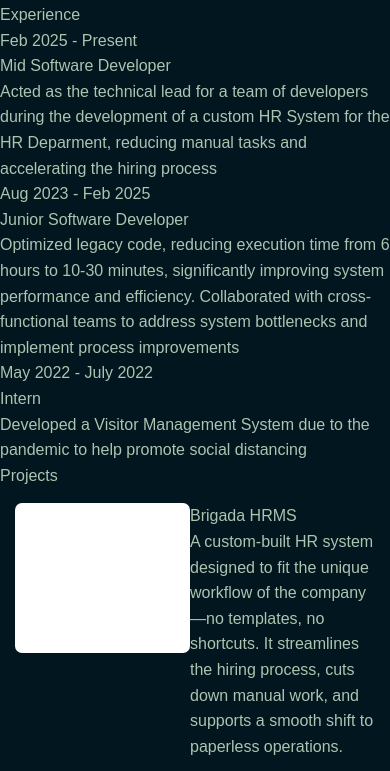
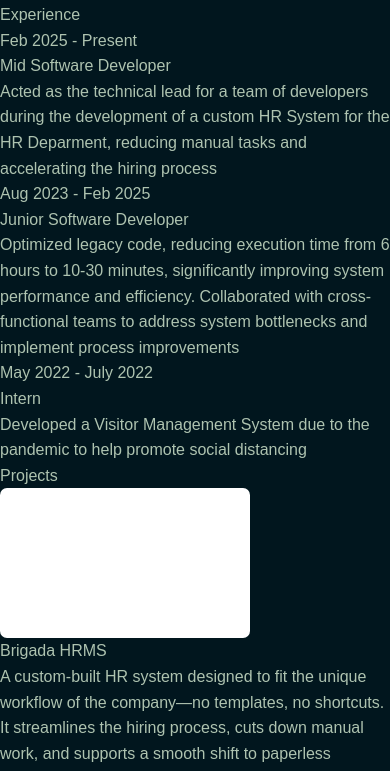
Before and after one commit to keithagreda/kagreda, a Next.js app in the folder keithagreda/: page / in a window 390 px wide. Shown: the part 707-1478 px from the top of the page. Built offline with nearby package versions, Linux system fonts and the light colour scheme.

Commit message:
fixed mobile ui

```diff
--- a/keithagreda/src/app/about/page.tsx
+++ b/keithagreda/src/app/about/page.tsx
@@ -2,7 +2,7 @@ import React from "react";
 
 const page = () => {
   return (
-    <div style={{ cursor: "default" }}>
+    <div style={{ cursor: "default" }} className="text-justify md:text-left">
       <p>
         I’m <span className="highlight">Keith Agreda</span>, a{" "}
         <span className="highlight">full-stack web developer</span> who enjoys
--- a/keithagreda/src/app/components/ExperienceCard.tsx
+++ b/keithagreda/src/app/components/ExperienceCard.tsx
@@ -10,12 +10,12 @@ const ExperienceCard: React.FC<Experience> = ({
   return (
     <>
       <div className="hover:backdrop-blur-md hover:bg-[#042f42]/70 transition-all duration-300  rounded-lg hover:shadow-lg">
-        <div className={`${style.card} px-2 md:px-12 py-6 `}>
+        <div className={`${style.card} px-1  py-5 `}>
           <div className="text-sm">{tenure}</div>
           <div className={`${style.highlightTitle} text-base font-semibold`}>
             {name}
           </div>
-          <div className="text-left">
+          <div className="text-justify md:text-left">
             <p>{description}</p>
           </div>
         </div>
--- a/keithagreda/src/app/components/ProjectCard.module.css
+++ b/keithagreda/src/app/components/ProjectCard.module.css
@@ -1,15 +1,11 @@
 .projectImg {
-  width: 175px;
+  width: 250px;
   height: 150px;
   background-color: var(--white);
   border-radius: 7px;
 }
 
 .card {
-  display: flex;
-  flex-direction: row;
-  padding: 15px 15px;
-
   transition: background-color 0.3s ease, color 0.3s ease, transform 0.3s ease,
     box-shadow 0.3s ease;
   cursor: default;
--- a/keithagreda/src/app/components/ProjectCard.tsx
+++ b/keithagreda/src/app/components/ProjectCard.tsx
@@ -14,17 +14,17 @@ const ProjectCard: React.FC<ProjectDto> = ({
 }) => {
   return (
     <div
-      className={`${style.card} gap-4 hover:backdrop-blur-md hover:bg-[#042f42]/70 transition-all duration-300  rounded-lg hover:shadow-lg`}
+      className={`${style.card} pt-4 md:py-5 md:px-1 flex flex-col lg:flex-row gap-4 hover:backdrop-blur-md hover:bg-[#042f42]/70 transition-all duration-300  rounded-lg hover:shadow-lg`}
     >
       {/* image div */}
-      <div className="text-sm">
+      <div className="text-sm ">
         <div className={`${style.projectImg}`}> </div>
       </div>
       <div className="flex flex-col">
         <div className={`${style.highlightTitle} text-base font-semibold`}>
           {title}
         </div>
-        <div className="text-left">
+        <div className="text-justify md:text-left">
           <p>{description}</p>
         </div>
       </div>
--- a/keithagreda/src/app/experience/page.tsx
+++ b/keithagreda/src/app/experience/page.tsx
@@ -30,7 +30,7 @@ const exps: Experience[] = [
 
 const page = () => {
   return (
-    <div className="flex flex-col gap-4">
+    <div className="flex flex-col md:gap-4 px-1 md:px-0">
       <h1 className="text-xl font-semibold">Experience</h1>
       {exps.map((exp, index) => (
         <ExperienceCard
--- a/keithagreda/src/app/layout.tsx
+++ b/keithagreda/src/app/layout.tsx
@@ -13,8 +13,9 @@ import "./globals.css";
 // });
 
 export const metadata: Metadata = {
-  title: "Create Next App",
-  description: "Generated by create next app",
+  title: "Keith Agreda",
+  description:
+    "Keith Agreda — Full-stack web developer based in General Santos City, Philippines. I create fast, reliable web applications with clean user experiences.",
 };
 
 export default function RootLayout({
--- a/keithagreda/src/app/page.tsx
+++ b/keithagreda/src/app/page.tsx
@@ -1,11 +1,42 @@
+"use client";
 import ProfileDetail from "./profile-details/page";
 import About from "./about/page";
 import Experience from "./experience/page";
 import Project from "./projects/page";
 import Blob from "./blob/page";
+import { useEffect, useState } from "react";
+
+function useIsDesktop(breakpoint = 768) {
+  const [isDesktop, setIsDesktop] = useState(false);
+
+  useEffect(() => {
+    const checkScreen = () => setIsDesktop(window.innerWidth >= breakpoint);
+    checkScreen();
+    window.addEventListener("resize", checkScreen);
+    return () => window.removeEventListener("resize", checkScreen);
+  }, [breakpoint]);
+
+  return isDesktop;
+}
 
 export default function Home() {
+  const isDesktop = useIsDesktop();
   return (
+    <>
+      <div className="scrollbar-hidden">
+        {isDesktop && (
+          <>
+            <Blob />
+            <div
+              id="blur"
+              style={{
+                position: "fixed",
+                height: "100%",
+                width: "100%",
+                zIndex: -2,
+                backdropFilter: "blur(200px)",
+              }}
+            >
               <div className="mx-auto min-h-screen max-w-screen-xl px-6 md:px-12 py-12 font-sans md:py-16 lg:py-0">
                 <main className="flex flex-col md:flex-row gap-8 items-start">
                   {/* Left section (Profile) */}
@@ -14,28 +45,34 @@ export default function Home() {
                   </div>
 
                   {/* Right section (Content) */}
-        <div className="w-full flex flex-col gap-20 pt-0 pb-0 md:pt-12 md:pb-12 lg:w-[52%] max-h-screen md:overflow-auto scrollbar-hidden">
+                  <div className="w-full flex flex-col gap-20 pt-0 pb-0 md:pt-12 md:pb-12 lg:w-[52%] md:max-h-screen md:overflow-auto scrollbar-hidden">
                     <About />
                     <Experience />
                     <Project />
                   </div>
                 </main>
               </div>
-    // <div className="scrollbar-hidden">
-    //   <Blob />
+            </div>
+          </>
+        )}
+        {!isDesktop && (
+          <div className="mx-auto min-h-screen max-w-screen-xl px-6 md:px-12 py-12 font-sans md:py-16 lg:py-0">
+            <main className="flex flex-col md:flex-row gap-8 items-start">
+              {/* Left section (Profile) */}
+              <div className="w-full pt-0 pb-0 md:pt-12 md:pb-12 lg:sticky lg:top-0 lg:flex lg:max-h-screen lg:w-[48%] lg:flex-col lg:justify-between lg:py-24">
+                <ProfileDetail />
+              </div>
 
-    //   <div
-    //     id="blur"
-    //     style={{
-    //       position: "fixed",
-    //       height: "100%",
-    //       width: "100%",
-    //       zIndex: -2,
-    //       backdropFilter: "blur(200px)",
-    //     }}
-    //   >
-
-    //   </div>
-    // </div>
+              {/* Right section (Content) */}
+              <div className="w-full flex flex-col gap-20 pt-0 pb-0 md:pt-12 md:pb-12 lg:w-[52%] md:max-h-screen md:overflow-auto scrollbar-hidden">
+                <About />
+                <Experience />
+                <Project />
+              </div>
+            </main>
+          </div>
+        )}
+      </div>
+    </>
   );
 }
--- a/keithagreda/src/app/projects/page.tsx
+++ b/keithagreda/src/app/projects/page.tsx
@@ -26,7 +26,7 @@ const projects: ProjectDto[] = [
 
 const page = () => {
   return (
-    <div className="flex flex-col gap-4">
+    <div className="flex flex-col md:gap-4 px-1 md:px-0">
       <h1 className="text-xl font-semibold">Projects</h1>
       {projects.map((prj, index) => (
         <ProjectCard
```
Lines whose indentation alone changed are shown as unchanged.
